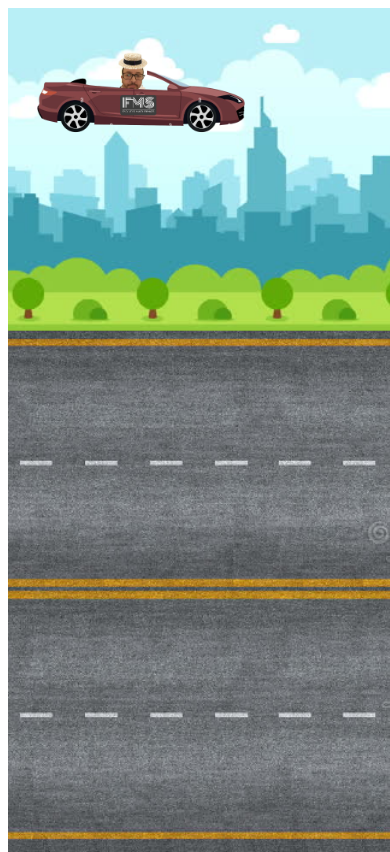
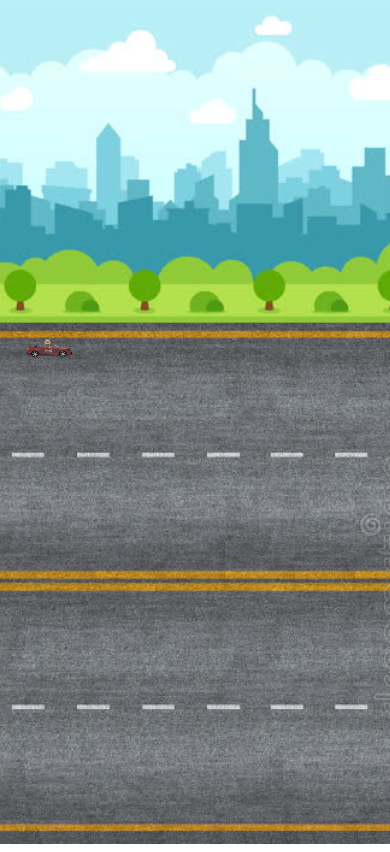
Before and after one commit to dylandea/Super-Mohamed-Kart-2, a plain HTML site: page index.html in a window 390 px wide. Drawn offline with Linux system fonts and the light colour scheme.

Commit message:
background responsive and scrolling horizontally

```diff
--- a/index.html
+++ b/index.html
@@ -11,18 +11,18 @@
     </head>
 
     <body>
-    <div class="content">
-        <div class="momo_content">
-            <span id="momo" class="image_momo"></span>
+        <div class="game">
+            <div class="sliding-background"></div>
+            <div class="game_items">
+                <span id="momo"></span>
                 <script src="./main.js">
-                < /script
+                </script>
 
-                <
-                /div>
+            </div>
 
-                <
-                /div> <
-                /body>
 
-                <
-                /html>
+        </div>
+    </body>
+
+
+</html>
--- a/styles.css
+++ b/styles.css
@@ -1,28 +1,59 @@
 html {
-    width: 100%;
-    height: 100%;
-    margin: 0;
-    padding: 0;
+	height: auto;
+	max-width: 100%;
 	overflow: hidden;
 }
 
-.content {
+body {
 	position: absolute;
-    background: url("image/route.png") no-repeat;
-    background-size: cover;
+	overflow: hidden;
+	margin: 0;
+	width: 100vw;
+	height: 100vh;
+	display: block;
+	cursor: default;
+	user-select: none;
+	box-sizing: content-box;
+}
+
+.graphics {
+    position: fixed;
 	width: 100%;
+	overflow: hidden;
+	position: relative;
+	z-index: 0;
 	height: 100%;
+	width: auto;
 	margin: 0;
 	padding: 0;
-    overflow: hidden;
+	box-shadow: inset black 0 0 40px 5px;
+    /* animation: slide 5s linear infinite; */
 }
 
-.image_momo {
+.sliding-background {
 	position: absolute;
-    width: 240px;
-    height: 150px;
+	background: url("image/route.png") repeat-x;
+    background-size : contain;
+	height: 100%;
+	width: 7000px;
+	animation: slide 5s linear infinite;
+}
+
+@keyframes slide {
+	0% {
+		transform: translate3d(0, 0, 0);
+	}
+	100% {
+		transform: translate3d(-1692px, 0, 0);
+	}
+}
+
+#momo {
+    position: absolute;
+    height: 15%;
+	width: 15%;
     background: url("image/momo.png") no-repeat;
-    background-size: cover;
+    background-size: contain;
     margin: 0;
     padding: 0;
 }
```
Lines whose indentation alone changed are shown as unchanged.
